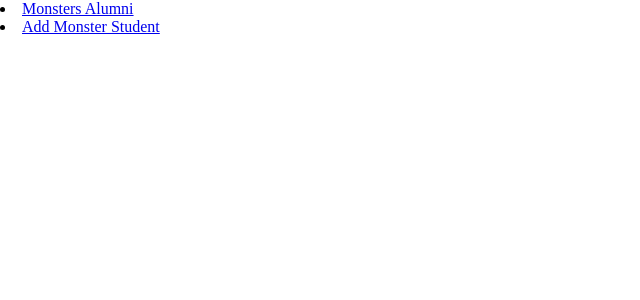
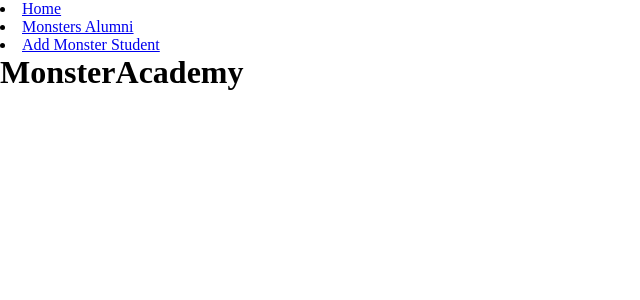
Before and after one commit to bonniemo/MonsterUni, a React (Vite) app: page / in a window 1280 px wide. Shown: the top 300 px of the page, without its empty margins (0-640 px from the left). Built offline with nearby package versions, Linux system fonts and the light colour scheme.

Commit message:
nav adjustment

```diff
--- a/src/pages/Home.tsx
+++ b/src/pages/Home.tsx
@@ -4,6 +4,9 @@ const Home = () => {
   return (
     <>
       <nav>
+      <li>
+          <NavLink to='/'>Home</NavLink>
+        </li>
         <li>
           <NavLink to='/Monsters'>Monsters Alumni</NavLink>
         </li>
@@ -12,6 +15,7 @@ const Home = () => {
         </li>
       </nav>
       <Outlet />
+      <h1>MonsterAcademy</h1>
     </>
   );
 };
```
